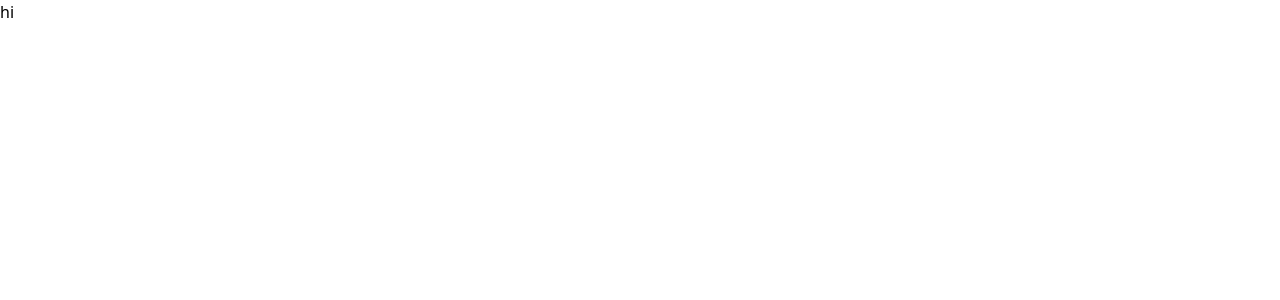
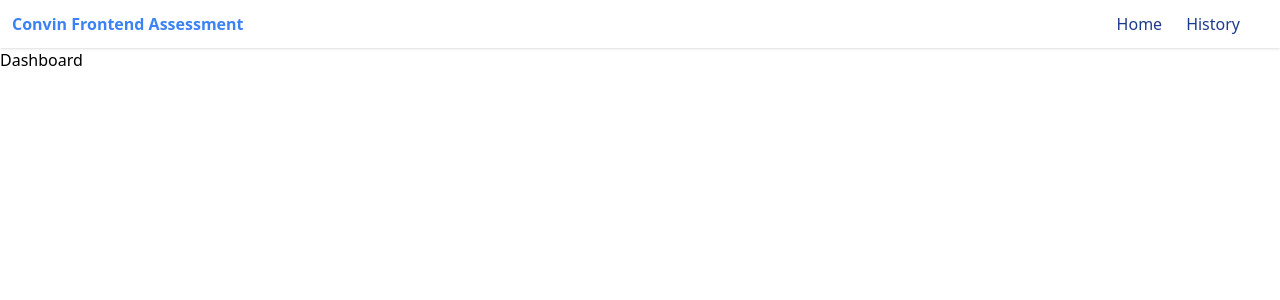
Before and after one commit to Sai-02/convin-frontend-assessment, a React (Create React App) app: page / in a window 1280 px wide. Shown: the top 300 px of the page. Built offline with nearby package versions, Linux system fonts and the light colour scheme.

Commit message:
Header design added

```diff
--- a/src/App.js
+++ b/src/App.js
@@ -1,5 +1,19 @@
+import Header from "./components/Header/Header";
+import History from "./components/History/History";
+import Dashboard from "./components/Dashboard/Dashboard";
+import { BrowserRouter, Routes, Route } from "react-router-dom";
 function App() {
-  return <div className="h-screen w-screen">hi</div>;
+  return (
+    <BrowserRouter>
+      <div className="h-screen w-screen">
+        <Header />
+        <Routes>
+          <Route path="/" element={<Dashboard />} />
+          <Route path="/history" element={<History />} />
+        </Routes>
+      </div>
+    </BrowserRouter>
+  );
 }
 
 export default App;
--- a/src/components/Header/Header.js
+++ b/src/components/Header/Header.js
@@ -1,7 +1,16 @@
 import React from "react";
+import { Link } from "react-router-dom";
 
 const Header = () => {
-  return <div>Header</div>;
+  return (
+    <div className="shadow p-3 pr-10 flex justify-between">
+      <p className="text-blue-500 font-semibold ">Convin Frontend Assessment</p>
+      <div className="flex gap-6 text-blue-900">
+        <Link to="/">Home</Link>
+        <Link to="/history">History</Link>
+      </div>
+    </div>
+  );
 };
 
 export default Header;
```
